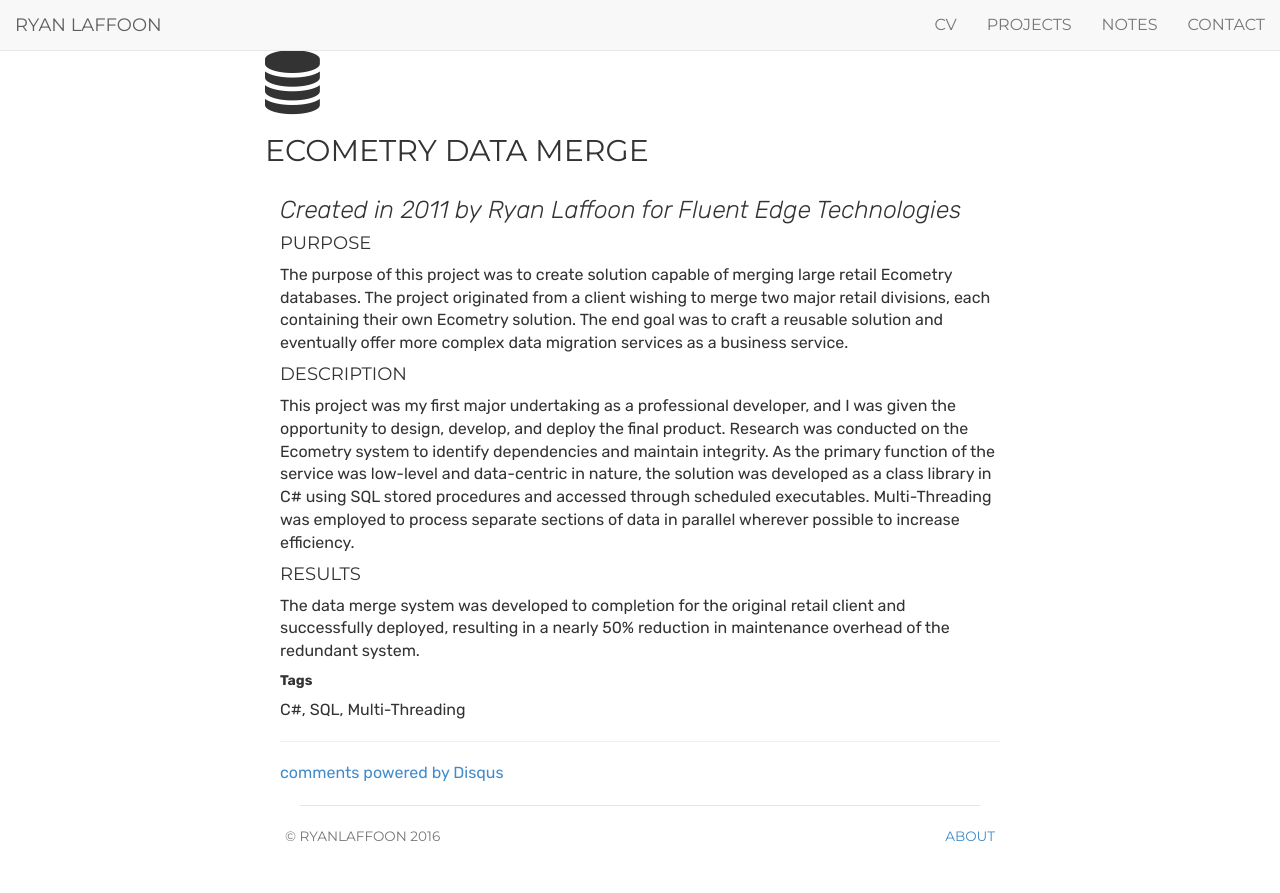
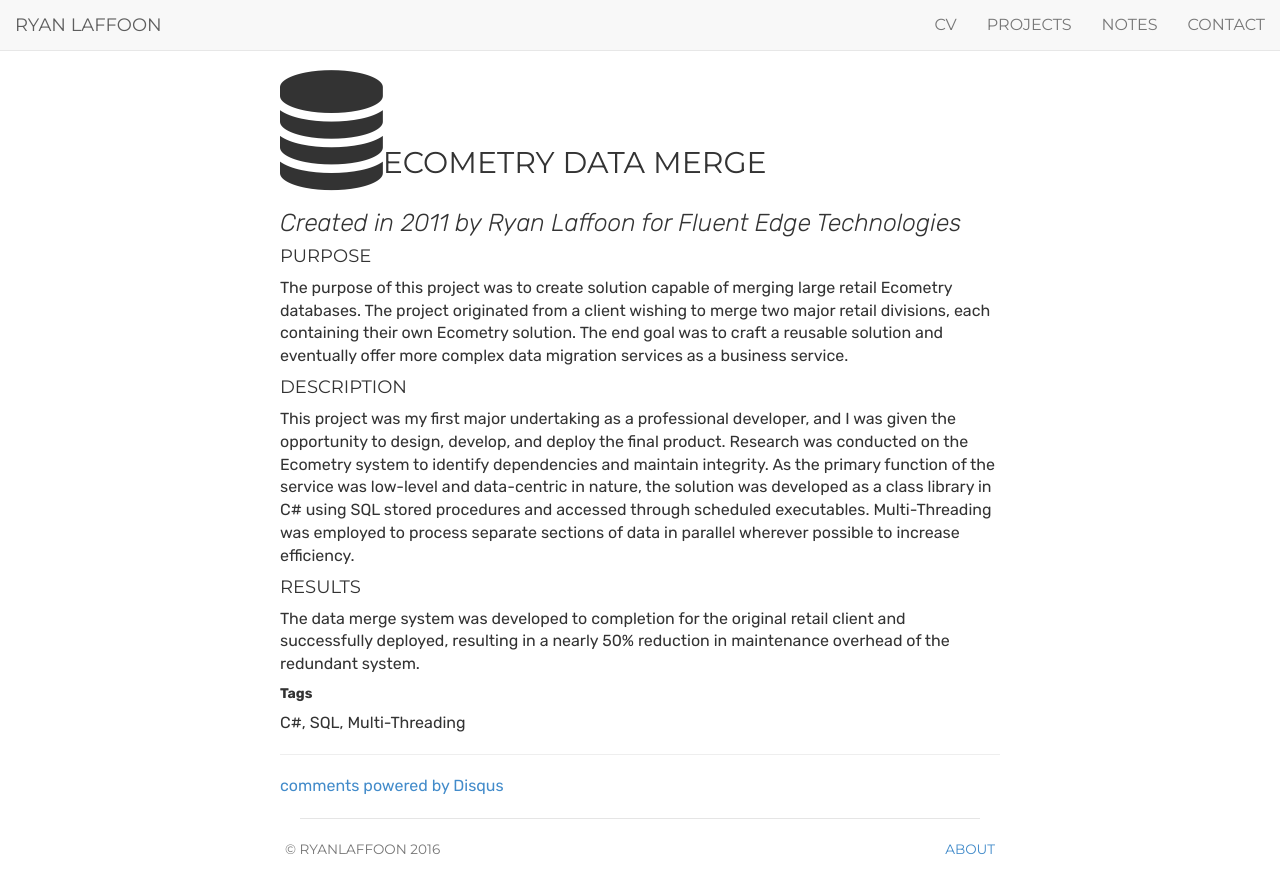
Before and after one commit to ryanlaffoon/ryanlaffoon.github.io, a Jekyll site: the page built from _projects/Ecometry-Data-Merge.md, in a window 1280 px wide and 931 px high. Shown: the top 893 px of the window. Built offline with Jekyll 4.4.1, drawn with Linux system fonts in a browser that asks for light colours; comment, search, counter and statistics services are not loaded.

Commit message:
Update project.html

```diff
--- a/_layouts/project.html
+++ b/_layouts/project.html
@@ -7,11 +7,7 @@
 
 <div class="projects">
     <div class="project single">
-        <div class="row">
-            <span><i class="{{ project.icon }} fa-4x"></i></span>
-            <span><h2 class="title">{{ project.name }}</h2></span>
-        </div>
-
+        <span><h2 class="title"><i class="{{ project.icon }} fa-4x"></i>{{ project.name }}</h2></span>
         <h3 class="credit">
             Created in {{ project.year }} {% if project.author %} by {{ project.author }} {% endif %} {% if project.owner %} for {{ project.owner }} {% endif %}
         </h3>
```
